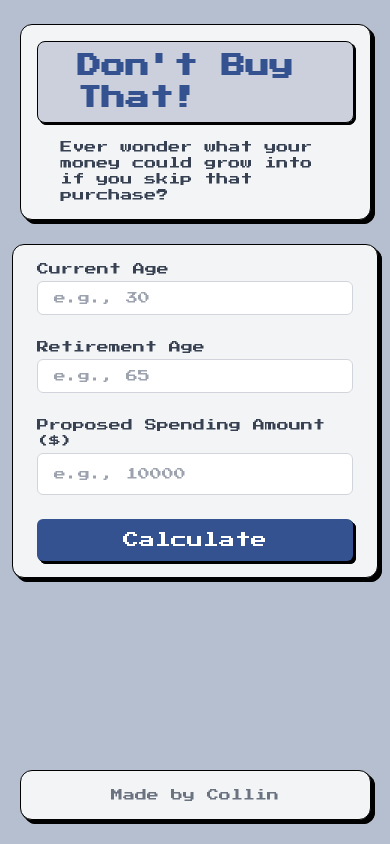
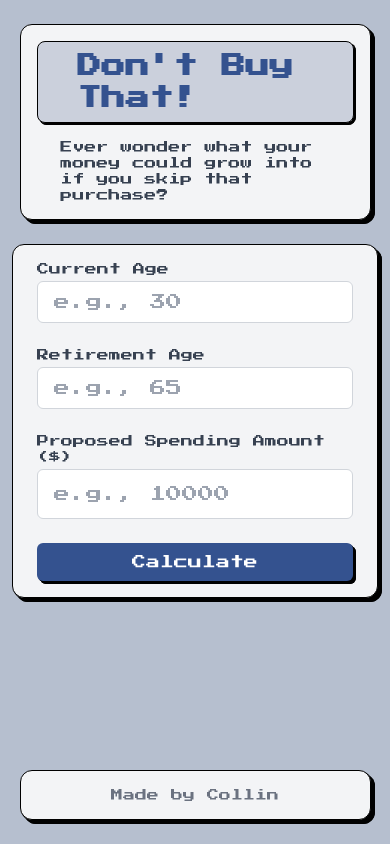
Before and after one commit to collincollins/dont-buy-that, a React (Create React App) app: page / in a window 390 px wide. Built offline with nearby package versions, Linux system fonts and the light colour scheme; the HTML template or start-up script is replaced by a standard one.

Commit message:
don't zoom when entering in fields on mobile device

```diff
--- a/src/components/InputForm.js
+++ b/src/components/InputForm.js
@@ -1,4 +1,5 @@
 // src/components/InputForm.js
+
 import React, { useState } from 'react';
 
 function InputForm({ onAddEntry }) {
@@ -70,7 +71,7 @@ function InputForm({ onAddEntry }) {
             min="0"
             className={`mt-1 block w-full px-4 py-2 border ${
               errors.currentAge ? 'border-red-500' : 'border-gray-300'
-            } rounded-md focus:ring-primary focus:border-primary text-xs`}
+            } rounded-md focus:ring-primary focus:border-primary text-base`}
             placeholder="e.g., 30"
           />
           {errors.currentAge && (
@@ -92,7 +93,7 @@ function InputForm({ onAddEntry }) {
             min="0"
             className={`mt-1 block w-full px-4 py-2 border ${
               errors.retirementAge ? 'border-red-500' : 'border-gray-300'
-            } rounded-md focus:ring-primary focus:border-primary text-xs`}
+            } rounded-md focus:ring-primary focus:border-primary text-base`}
             placeholder="e.g., 65"
           />
           {errors.retirementAge && (
@@ -115,7 +116,7 @@ function InputForm({ onAddEntry }) {
           min="0"
           className={`mt-1 block w-full px-4 py-3 border ${
             errors.spendingAmount ? 'border-red-500' : 'border-gray-300'
-          } rounded-md focus:ring-primary focus:border-primary text-xs`}
+          } rounded-md focus:ring-primary focus:border-primary text-base`}
           placeholder="e.g., 10000"
         />
         {errors.spendingAmount && (
@@ -127,7 +128,7 @@ function InputForm({ onAddEntry }) {
       <div>
         <button
           type="submit"
-          className="w-full flex justify-center items-center py-2 px-4 border border-transparent rounded-md text-white text-2sm bg-primary hover:bg-primarydark focus:outline-none focus:ring-2 focus:ring-offset-2 focus:ring-primary transition-colors duration-300 border border-black shadow-pixel"
+          className="w-full flex justify-center items-center py-2 px-4 border border-transparent rounded-md text-white text-sm bg-primary hover:bg-primarydark focus:outline-none focus:ring-2 focus:ring-offset-2 focus:ring-primary transition-colors duration-300 border border-black shadow-pixel"
           aria-label="Calculate Future Value"
         >
           Calculate
```
